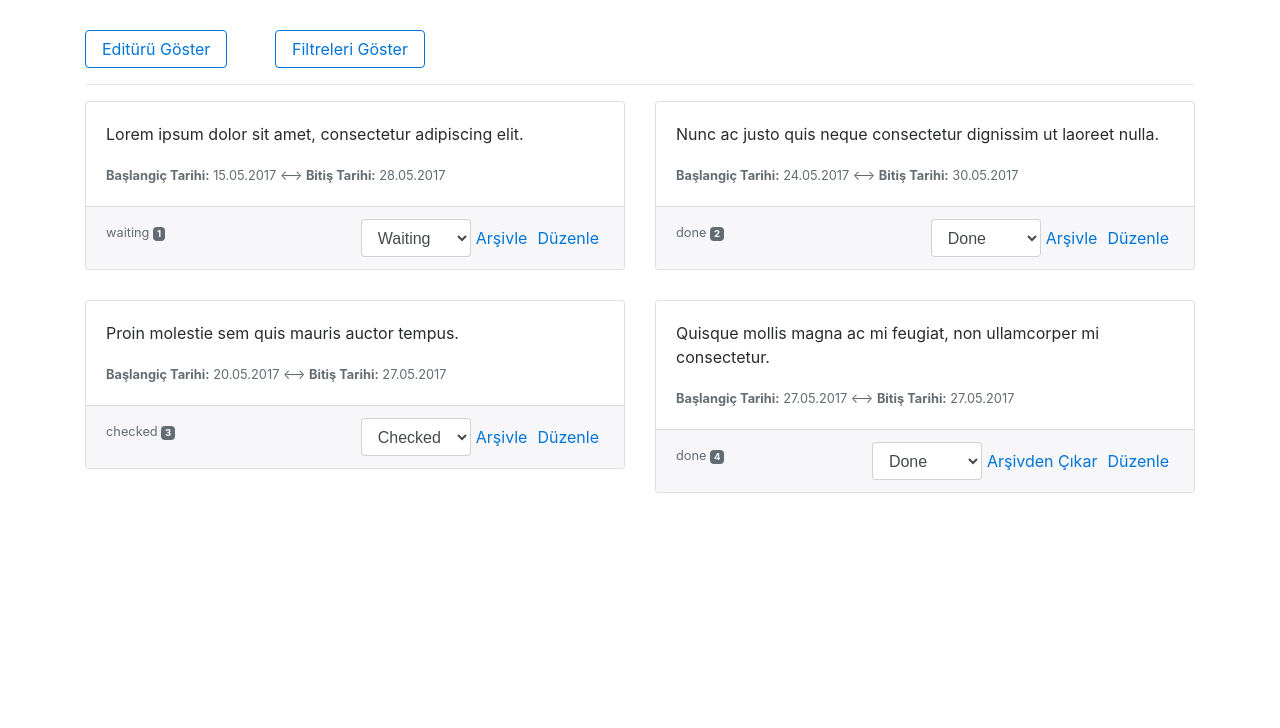
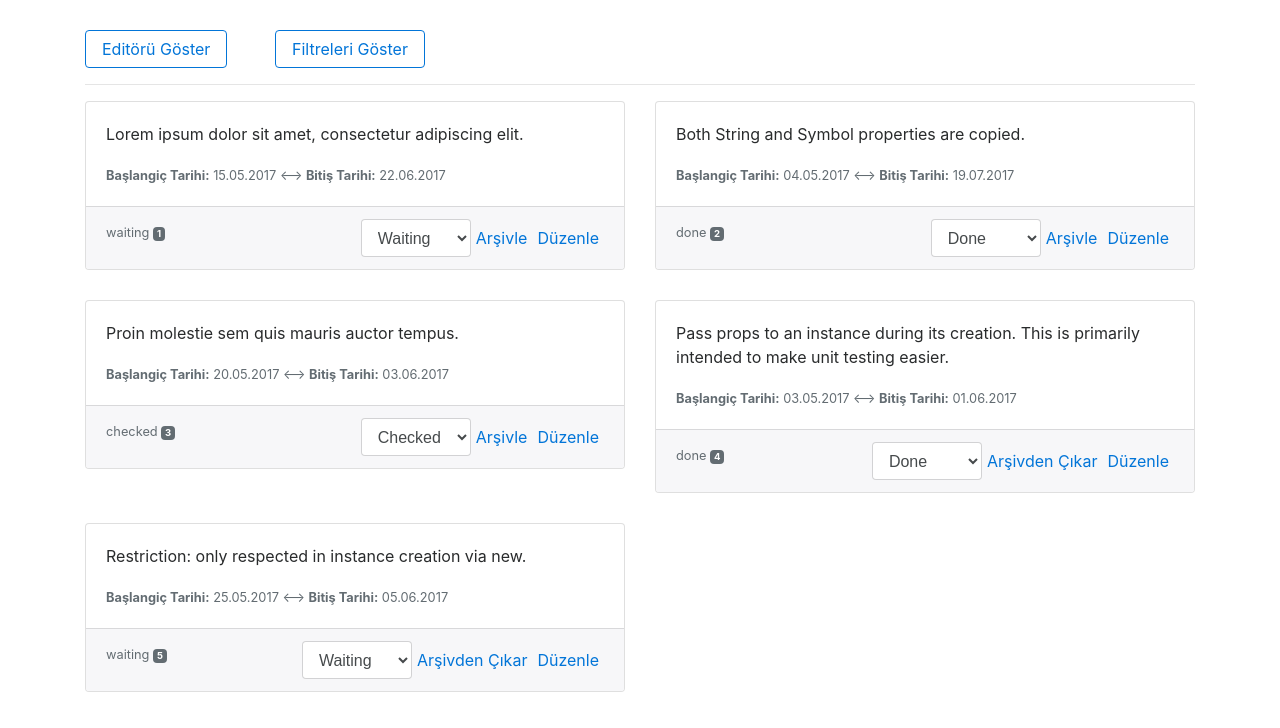
Before and after one commit to MustafaDal/vue-tasks, a Vue app: page /#/ in a window 1280 px wide. Shown: the top 728 px of the page. Built offline with nearby package versions, Linux system fonts and the light colour scheme.

Commit message:
vuex geliştirmeleri

```diff
--- a/package.json
+++ b/package.json
@@ -14,7 +14,8 @@
     "jquery": "^3.2.1",
     "moment": "^2.18.1",
     "vue": "^2.2.6",
-    "vue-router": "^2.3.1"
+    "vue-router": "^2.3.1",
+    "vuex": "^2.3.1"
   },
   "devDependencies": {
     "autoprefixer": "^6.7.2",
--- a/src/components/TaskEditor.vue
+++ b/src/components/TaskEditor.vue
@@ -53,8 +53,8 @@ export default {
     $('.datepicker').datepicker('destroy')
   },
   methods: {
-    taskAdd: function (e) {
-      this.$emit('taskAdd', {
+    taskAdd () {
+      this.$store.dispatch('add', {
         id: Math.floor((Math.random() * 100000) + 1),
         content: this.content,
         start_date: this.start_date,
--- a/src/components/TaskItem.vue
+++ b/src/components/TaskItem.vue
@@ -2,7 +2,7 @@
   <div class="">
     <div class="card">
       <div class="card-block">
-        <task-update v-if="isEditing" :task="task"></task-update>
+        <task-update v-if="isEditing" :cacheTask="cacheTask"></task-update>
         <div v-else>
           <p class="card-text">{{task.content}}</p>
           <p class="card-text">
@@ -24,12 +24,12 @@
             <ul class="list-inline">
               <li class="list-inline-item">
                 <select v-model="task.status" class="form-control">
+                  <option value="waiting">Waiting</option>
                   <option value="checked">Checked</option>
-                  <option value="waiting">Waiting</option>
                   <option value="done">Done</option>
                 </select>
               </li>
-              <li class="list-inline-item"><a @click.prevent="task.archieved = !task.archieved" href="#" class="card-link">{{task.archieved ? 'Arşivden Çıkar' : 'Arşivle'}}</a></li>
+              <li class="list-inline-item"><a @click.prevent="$store.dispatch('archiveToggle', task.id)" href="#" class="card-link">{{task.archieved ? 'Arşivden Çıkar' : 'Arşivle'}}</a></li>
               <li class="list-inline-item"><a @click.prevent="update" v-if="isEditing" href="#" class="card-link">Güncelle</a></li>
               <li class="list-inline-item"><a @click.prevent="edit" v-if="!isEditing" href="#" class="card-link">Düzenle</a></li>
               <li class="list-inline-item"><a @click.prevent="cancel" v-if="isEditing" href="#" class="card-link">Vazgeç</a></li>
@@ -50,11 +50,26 @@ export default {
   data () {
     return {
       isEditing: false,
-      cacheTask: {}
+      cacheTask: {
+        content: this.task.content,
+        start_date: this.task.start_date,
+        end_date: this.task.end_date
+      }
+    }
+  },
+  watch: {
+    'task.status' (val) {
+      const id = this.task.id
+      const status = val
+      this.$store.dispatch('changeStatus', {id, status})
     }
   },
   props: {
     task: {
+      id: {
+        type: Number,
+        required: true
+      },
       content: {
         type: String,
         required: true
@@ -79,6 +94,8 @@ export default {
   },
   methods: {
     update: function () {
+      Object.assign(this.task, this.cacheTask)
+      this.$store.dispatch('update', this.task)
       this.isEditing = false
     },
     edit: function () {
--- a/src/components/TaskUpdate.vue
+++ b/src/components/TaskUpdate.vue
@@ -4,17 +4,17 @@
       <div class="col-7">
         <div class="form-group">
           <label>Açıklama Alanı</label>
-          <textarea v-model="task.content" class="form-control" rows="5"></textarea>
+          <textarea v-model="cacheTask.content" class="form-control" rows="5"></textarea>
         </div>
       </div>
       <div class="col-5">
         <div class="form-group">
           <label>Başlangıç Tarihi</label>
-          <input v-model="task.start_date" data-model="start_date" type="text" class="form-control datepicker" placeholder="" />
+          <input v-model="cacheTask.start_date" data-model="start_date" type="text" class="form-control form-datepicker" placeholder="" />
         </div>
         <div class="form-group">
           <label>Bitiş Tarihi</label>
-          <input v-model="task.end_date" data-model="end_date" type="text" class="form-control datepicker" placeholder="" />
+          <input v-model="cacheTask.end_date" data-model="end_date" type="text" class="form-control form-datepicker" placeholder="" />
         </div>
       </div>
     </form>
@@ -29,7 +29,7 @@ import '@/../static/bootstrap-datepicker/js/bootstrap-datepicker.js'
 export default {
   name: 'TaskUpdate',
   props: {
-    task: {
+    cacheTask: {
       content: {
         type: String,
         required: true
@@ -45,16 +45,17 @@ export default {
     }
   },
   mounted () {
-    const self = this
-    $('.datepicker').datepicker()
-      .on('changeDate', function (e) {
-        if ($(this).data('model')) {
-          self[$(this).data('model')] = $(this).val()
-        }
-      })
+    const cacheTask = this.cacheTask
+    $('.form-datepicker').datepicker()
+       .on('changeDate', function (e) {
+         if ($(this).data('model')) {
+           cacheTask[$(this).data('model')] = $(this).val()
+         }
+       })
   },
   destroyed () {
-    $('.datepicker').datepicker('destroy')
+    $('.form-datepicker').datepicker('destroy')
+    $('.datepicker').remove()
   }
 }
 </script>
--- a/src/main.js
+++ b/src/main.js
@@ -2,13 +2,16 @@
 // (runtime-only or standalone) has been set in webpack.base.conf with an alias.
 import Vue from 'vue'
 import App from './App'
+import store from './store/'
 import router from './router'
 
 Vue.config.productionTip = false
+Vue.config.debug = true
 
 /* eslint-disable no-new */
 new Vue({
   el: '#app',
+  store,
   router,
   template: '<App/>',
   components: { App }
--- /dev/null
+++ b/src/store/index.js
@@ -0,0 +1,104 @@
+import Vue from 'vue'
+import Vuex from 'vuex'
+
+Vue.use(Vuex)
+
+const state = {
+  tasks: [{
+    id: 1,
+    content: 'Lorem ipsum dolor sit amet, consectetur adipiscing elit.',
+    start_date: '15.05.2017',
+    end_date: '22.06.2017',
+    status: 'waiting',
+    archieved: false
+  }, {
+    id: 2,
+    content: 'Both String and Symbol properties are copied.',
+    start_date: '04.05.2017',
+    end_date: '19.07.2017',
+    status: 'done',
+    archieved: false
+  }, {
+    id: 3,
+    content: 'Proin molestie sem quis mauris auctor tempus.',
+    start_date: '20.05.2017',
+    end_date: '03.06.2017',
+    status: 'checked',
+    archieved: false
+  }, {
+    id: 4,
+    content: 'Pass props to an instance during its creation. This is primarily intended to make unit testing easier.',
+    start_date: '03.05.2017',
+    end_date: '01.06.2017',
+    status: 'done',
+    archieved: true
+  }, {
+    id: 5,
+    content: 'Restriction: only respected in instance creation via new.',
+    start_date: '25.05.2017',
+    end_date: '05.06.2017',
+    status: 'waiting',
+    archieved: true
+  }]
+}
+
+const mutations = {
+  add (state, task) {
+    state.tasks.unshift(task)
+  },
+  update (state, task) {
+    state.tasks.find(item => {
+      if (item.id === task.id) {
+        return (item = task)
+      }
+    })
+  },
+  delete (state, id) {
+    state.tasks.filter(item => item.id === id)
+  },
+  archiveToggle ({ commit }, id) {
+    state.tasks.find(item => {
+      if (item.id === id) {
+        return (item.archieved = !item.archieved)
+      }
+    })
+  },
+  changeStatus ({ commit }, {id, status}) {
+    state.tasks.find(item => {
+      if (item.id === id) {
+        return (item.status = status)
+      }
+    })
+  }
+}
+
+// arşiv durumunu değiştir - statu durumunu değiş
+const actions = {
+  add ({ commit }, task) {
+    commit('add', task)
+  },
+  update ({ commit }, task) {
+    commit('update', task)
+  },
+  delete ({ commit }, id) {
+    commit('delete', id)
+  },
+  archiveToggle ({ commit }, id) {
+    commit('archiveToggle', id)
+  },
+  changeStatus ({ commit }, {id, status}) {
+    commit('changeStatus', {id, status})
+  }
+}
+
+const getters = {
+  allTasks: state => state.tasks,
+  oneTasks: state => (id) => state.tasks.find(task => task.id === id)
+}
+
+export default new Vuex.Store({
+  state,
+  mutations,
+  actions,
+  getters
+})
--- a/src/views/TaskList.vue
+++ b/src/views/TaskList.vue
@@ -2,7 +2,7 @@
   <div class="">
     <div class="row">
       <div class="col-2">
-        <a @click.prevent="editorActive = !editorActive" href="#" class="btn btn-outline-primary">Editürü {{ !editorActive ? 'Göster' : 'Gizle' }}</a>
+        <a @click.prevent="editorActive = !editorActive" href="#" class="btn btn-outline-primary">Editörü {{ !editorActive ? 'Göster' : 'Gizle' }}</a>
       </div>
       <div class="col-2">
         <a @click.prevent="filterActive = !filterActive" href="#" class="btn btn-outline-primary">Filtreleri {{ !filterActive ? 'Göster' : 'Gizle' }}</a>
@@ -14,8 +14,8 @@
               <legend>Duruma Göre</legend>
               <select v-model="taskFilterOptions.statuFilter" class="form-control">
                 <option value="">Statu Select</option>
+                <option value="waiting">Waiting</option>
                 <option value="checked">Checked</option>
-                <option value="waiting">Waiting</option>
                 <option value="done">Done</option>
               </select>
             </fieldset>
@@ -78,7 +78,7 @@
 
     <hr v-if="editorActive" />
 
-    <task-editor v-if="editorActive" @taskAdd="add"></task-editor>
+    <task-editor v-if="editorActive"></task-editor>
 
     <hr />
 
@@ -94,9 +94,9 @@
 </template>
 
 <script>
-import moment from 'moment'
 import TaskEditor from '@/components/TaskEditor'
 import TaskItem from '@/components/TaskItem'
+import moment from 'moment'
 
 export default {
   name: 'task_list',
@@ -112,41 +112,12 @@ export default {
         dateFilter: ''
       },
       filterActive: false,
-      editorActive: false,
-      tasks: [{
-        id: 1,
-        content: 'Lorem ipsum dolor sit amet, consectetur adipiscing elit.',
-        start_date: '15.05.2017',
-        end_date: '28.05.2017',
-        status: 'waiting',
-        archieved: false
-      }, {
-        id: 2,
-        content: 'Nunc ac justo quis neque consectetur dignissim ut laoreet nulla.',
-        start_date: '24.05.2017',
-        end_date: '30.05.2017',
-        status: 'done',
-        archieved: false
-      }, {
-        id: 3,
-        content: 'Proin molestie sem quis mauris auctor tempus.',
-        start_date: '20.05.2017',
-        end_date: '27.05.2017',
-        status: 'checked',
-        archieved: false
-      }, {
-        id: 4,
-        content: 'Quisque mollis magna ac mi feugiat, non ullamcorper mi consectetur.',
-        start_date: '27.05.2017',
-        end_date: '27.05.2017',
-        status: 'done',
-        archieved: true
-      }]
+      editorActive: false
     }
   },
   computed: {
     filteredTasks: function () {
-      let tasks = this.$data.tasks
+      let tasks = this.$store.getters.allTasks
       /*
       taskFilterOptions.showArchieved   -->> true, false                          \\ default false
       taskFilterOptions.statuFilter     -->> '', checked, waiting, done           \\ bos ise tumu
@@ -207,11 +178,6 @@ export default {
       })
       return tasks
     }
-  },
-  methods: {
-    add: function (task) {
-      this.tasks.unshift(task)
-    }
   }
 }
 </script>
```
Also changed, not shown: src/App.vue (+0 -24 lines), 1 other file (tests, documents, lock files or other folders).
